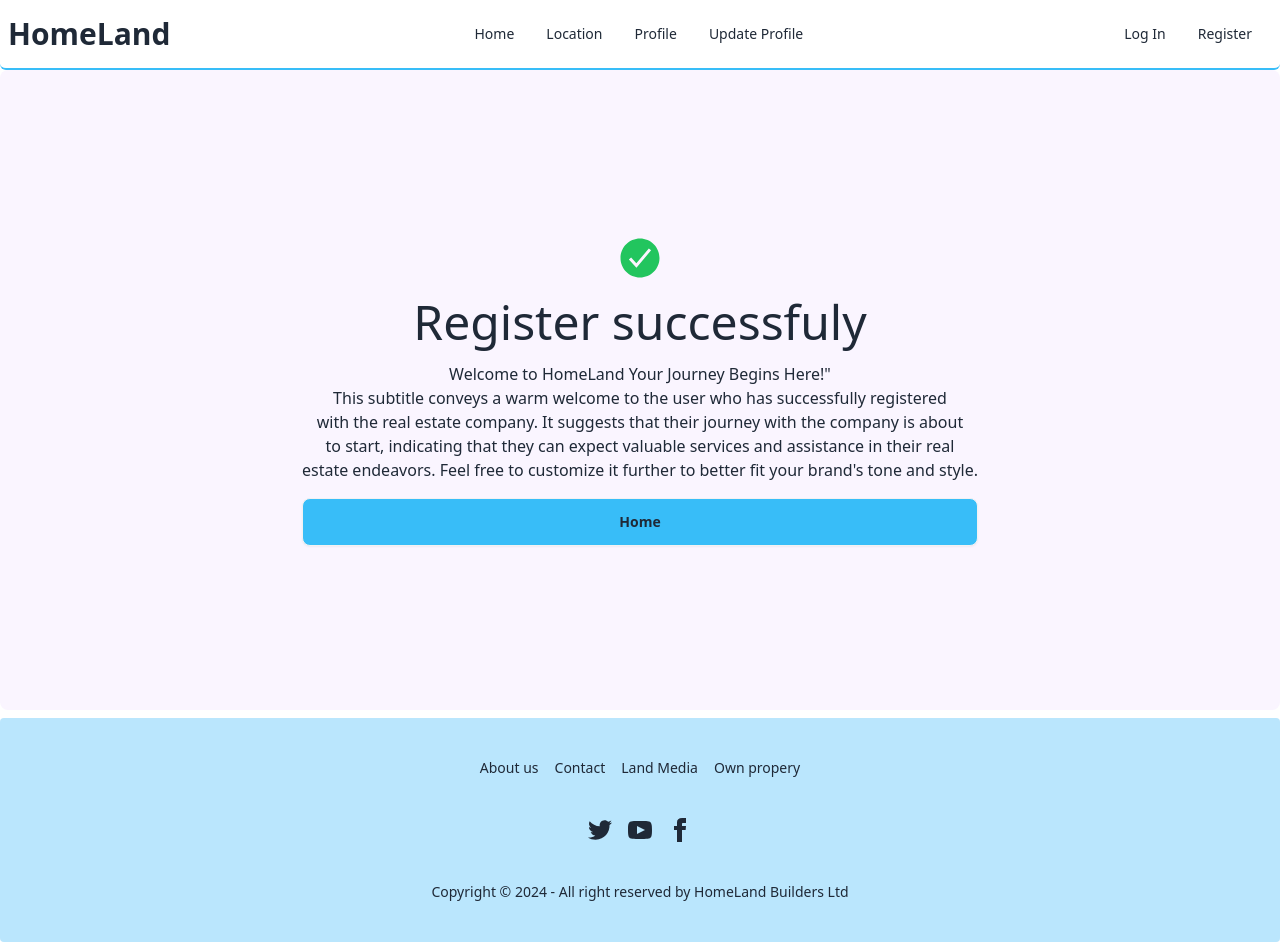
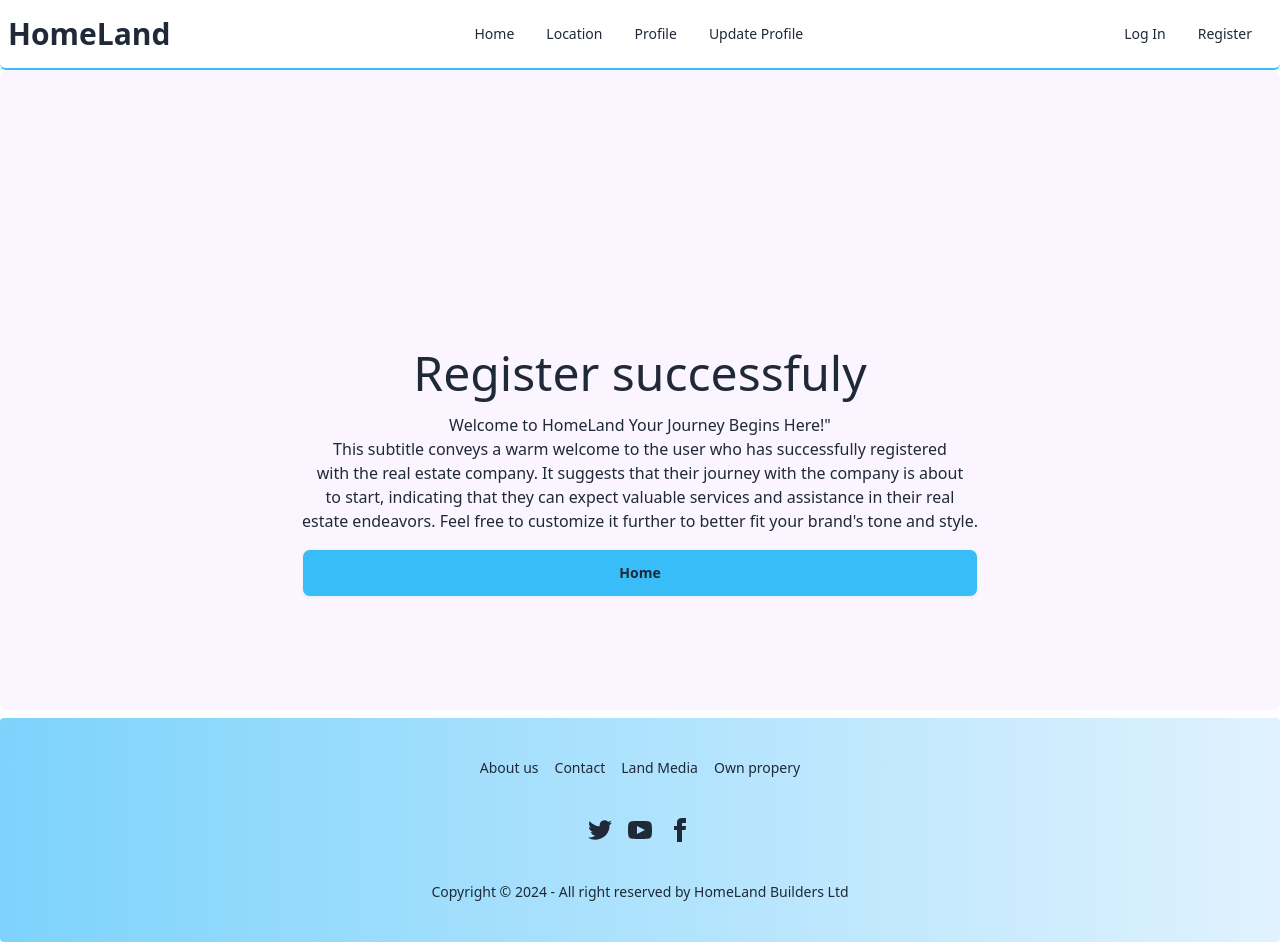
Before and after one commit to ABidhasan134/HomeLand-residential-real-state, a React (Vite) app: page /successregester in a window 1280 px wide. Built offline with nearby package versions, Linux system fonts and the light colour scheme; no server answers.

Commit message:
some retouch

```diff
--- a/src/Home/componente/cardsItems.jsx
+++ b/src/Home/componente/cardsItems.jsx
@@ -7,6 +7,8 @@ import { Link } from "react-router-dom";
 
 import AOS from 'aos';
 import 'aos/dist/aos.css';
+import locationIcon from '../../../public/img/Animation - 1712991377164 (1).gif'
+import moneyIcon from '../../../public/img/Animation - 1713035749776.gif'
 
 const CardsDitails = ({land}) => {
   useEffect(() => {
@@ -33,8 +35,10 @@ const CardsDitails = ({land}) => {
             <MdHolidayVillage></MdHolidayVillage>
             <p>{land.segment_name}</p>
             </div>
-            <div className="flex items-center gap-2 text-xl">
-              <IoLocationOutline></IoLocationOutline>
+            <div className="flex items-center  text-xl">
+              {/* <IoLocationOutline></IoLocationOutline> */}
+              {/* <locationIcon></locationIcon> */}
+              <img className="h-[50px]" src={locationIcon} alt="" />
             <p>{land.location}</p>
             </div>
         </div>
@@ -42,7 +46,8 @@ const CardsDitails = ({land}) => {
         {/* price and status */}
         <div className="flex justify-between items-center">
           <div className="flex items-center gap-2 text-xl">
-            <RiMoneyDollarCircleFill></RiMoneyDollarCircleFill>
+              <img className="h-[50px]" src={moneyIcon} alt="" />
+            {/* <RiMoneyDollarCircleFill></RiMoneyDollarCircleFill> */}
             <p>{land.price}</p>
             </div>
             <div className="flex items-center gap-2 text-xl">
--- a/src/Home/componente/footer.jsx
+++ b/src/Home/componente/footer.jsx
@@ -3,7 +3,8 @@ import React from "react";
 const Footer = () => {
   return (
     <div className="mt-2">
-      <footer className="footer h-cover footer-center p-10 bg-sky-200 text-base-content rounded">
+      <footer className="footer h-cover footer-center p-10 bg-gradient-to-r from-sky-300 to-sky-100
+       text-base-content rounded">
         <nav className="grid grid-flow-col gap-4">
           <a className="link link-hover">About us</a>
           <a className="link link-hover">Contact</a>
--- a/src/Home/componente/style.css
+++ b/src/Home/componente/style.css
@@ -1,6 +1,7 @@
-.active{
-  background: red;
+#sidebar a.active {
+  color: red;
 }
+
 .leaflet-container {
   margin-top: 10px;
   width: 100%;
--- a/src/global/navbar.jsx
+++ b/src/global/navbar.jsx
@@ -58,7 +58,7 @@ const Navbar = () => {
               />
             </svg>
           </div>
-          <ul
+          <ul  id="sidebar"
             tabIndex={0}
             className="menu menu-sm dropdown-content mt-3 z-[1] p-2 shadow bg-base-100 rounded-box w-52"
           >
--- a/src/register/successful.jsx
+++ b/src/register/successful.jsx
@@ -2,6 +2,7 @@ import React from 'react'
 import 'animate.css';
 import { IoCheckmarkCircleSharp } from "react-icons/io5";
 import { Link } from 'react-router-dom';
+import singIcon from '../../public/img/Animation - 1713035402449.gif'
 
 const Successful = () => {
   return (
@@ -9,7 +10,8 @@ const Successful = () => {
     <div className='grid justify-center items-center h-[80vh] gap-0 bg-purple-50 rounded-lg'>
         <div className='text-center grid justify-center animate__animated animate__fadeInDownBig'>
         <div className='flex justify-center'>
-        <IoCheckmarkCircleSharp className='text-5xl text-green-500 text-center'></IoCheckmarkCircleSharp>
+        {/* <IoCheckmarkCircleSharp className='text-5xl text-green-500 text-center'></IoCheckmarkCircleSharp> */}
+        <img src={singIcon} alt="" />
         </div>
         <h1 className='text-5xl m-4'>Register successfuly</h1>
         <p>
```
Also changed, not shown: public/img/Animation - 1713035402449.gif (added), public/img/Animation - 1713035749776.gif (added).
